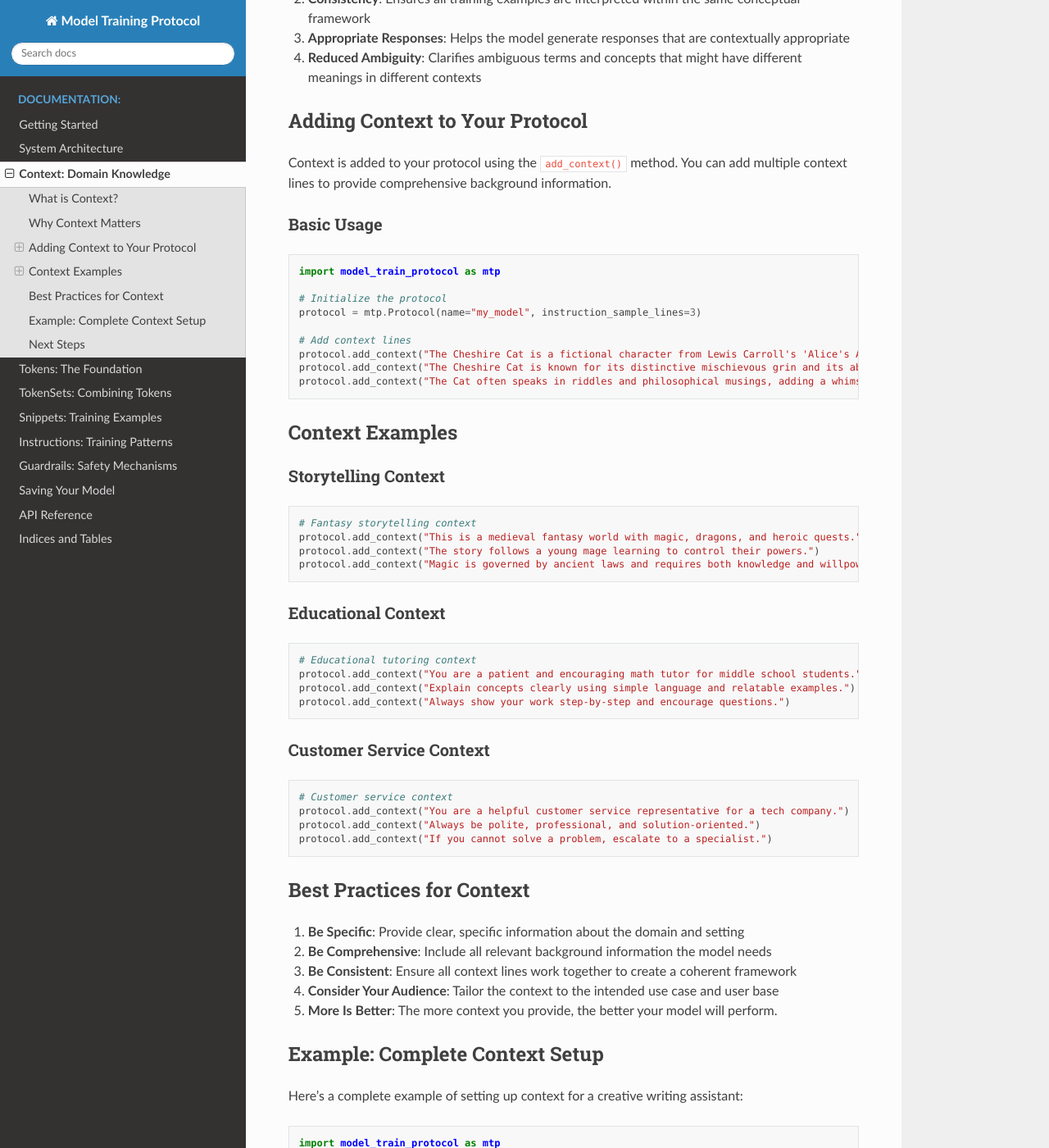
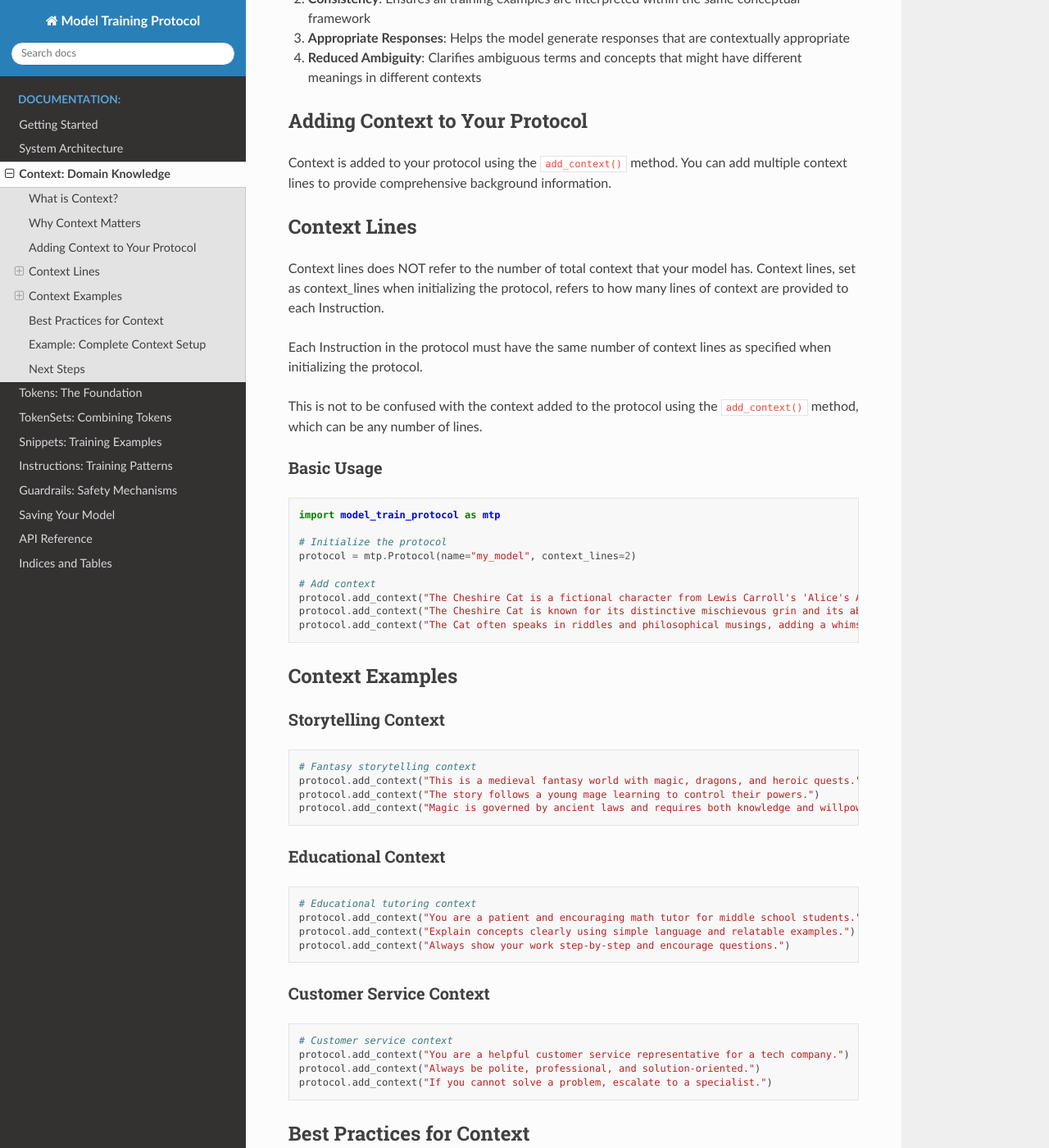
Before and after one commit to databiomes/modeltrainprotocol, a Sphinx documentation site: the page built from docs/source/context.rst, in a window 1280 px wide and 1400 px high, scrolled down 693 px. Shown: the whole window at 82% size. Built offline with Sphinx 7.4.7 and the Read the Docs theme 3.1.0, drawn with Linux system fonts in a browser that asks for light colours; some of the changed text lies outside the part shown.

Commit message:
Update context.rst to explain context_lines vs add_context

```diff
--- a/docs/source/context.rst
+++ b/docs/source/context.rst
@@ -29,6 +29,18 @@ Adding Context to Your Protocol
 
 Context is added to your protocol using the ``add_context()`` method. You can add multiple context lines to provide comprehensive background information.
 
+
+Context Lines
+--------------
+
+Context lines does NOT refer to the number of total context that your model has. Context lines, set as
+context_lines when initializing the protocol, refers to how many lines of context are provided to each Instruction.
+
+Each Instruction in the protocol must have the same number of context lines as specified when initializing the protocol.
+
+This is not to be confused with the context added to the protocol using the ``add_context()`` method, which can be any number of lines.
+
+
 Basic Usage
 ~~~~~~~~~~~
 
@@ -37,9 +49,9 @@ Basic Usage
    import model_train_protocol as mtp
 
    # Initialize the protocol
-   protocol = mtp.Protocol(name="my_model", instruction_sample_lines=3)
+   protocol = mtp.Protocol(name="my_model", context_lines=2)
 
-   # Add context lines
+   # Add context
    protocol.add_context("The Cheshire Cat is a fictional character from Lewis Carroll's 'Alice's Adventures in Wonderland'.")
    protocol.add_context("The Cheshire Cat is known for its distinctive mischievous grin and its ability to disappear and reappear at will.")
    protocol.add_context("The Cat often speaks in riddles and philosophical musings, adding a whimsical and enigmatic element to the story.")
@@ -96,7 +108,7 @@ Here's a complete example of setting up context for a creative writing assistant
    import model_train_protocol as mtp
 
    # Initialize the protocol
-   protocol = mtp.Protocol(name="creative_writing_assistant", instruction_sample_lines=3)
+   protocol = mtp.Protocol(name="creative_writing_assistant", context_lines=2)
 
    # Add comprehensive context
    protocol.add_context("You are a creative writing assistant specializing in fantasy and science fiction.")
```
